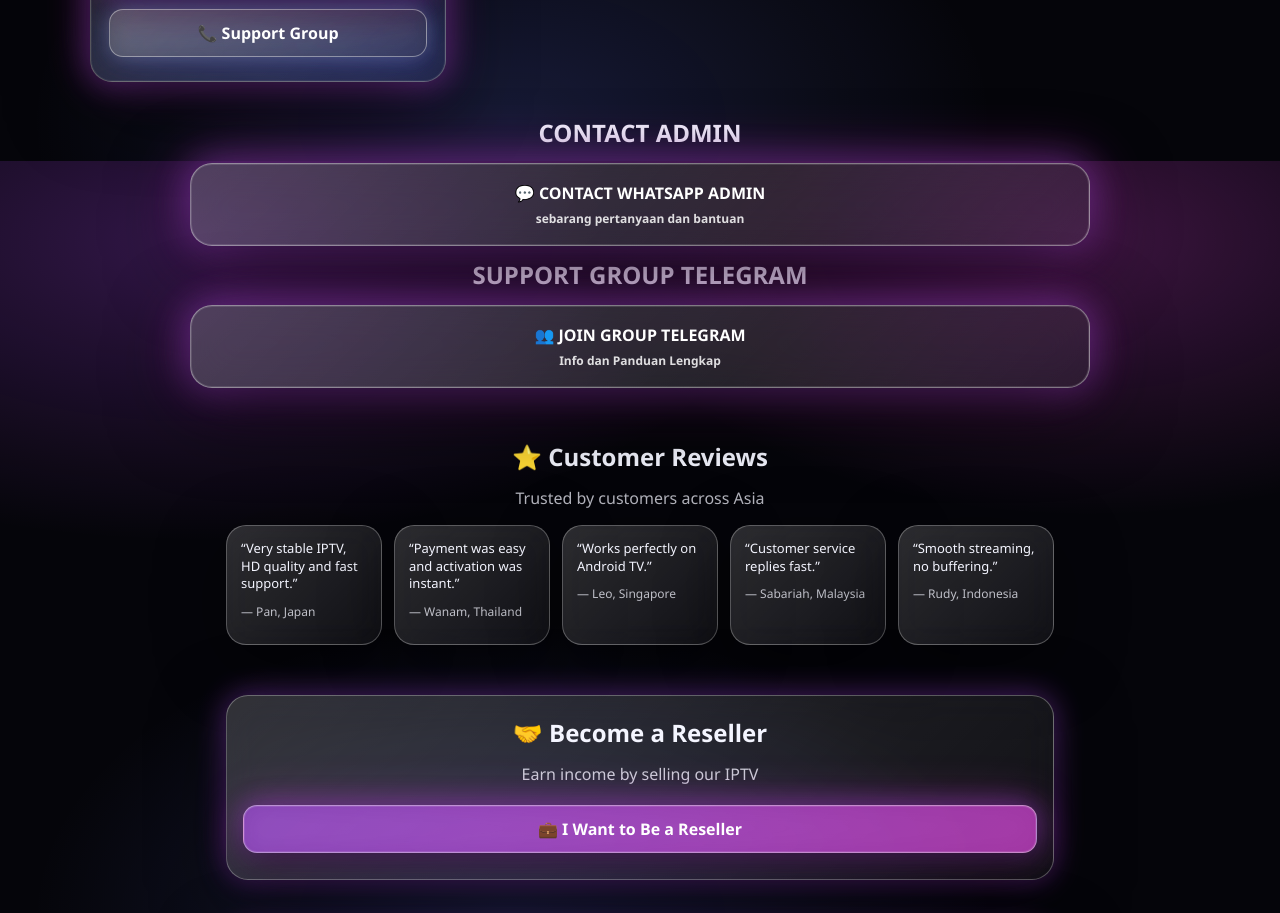
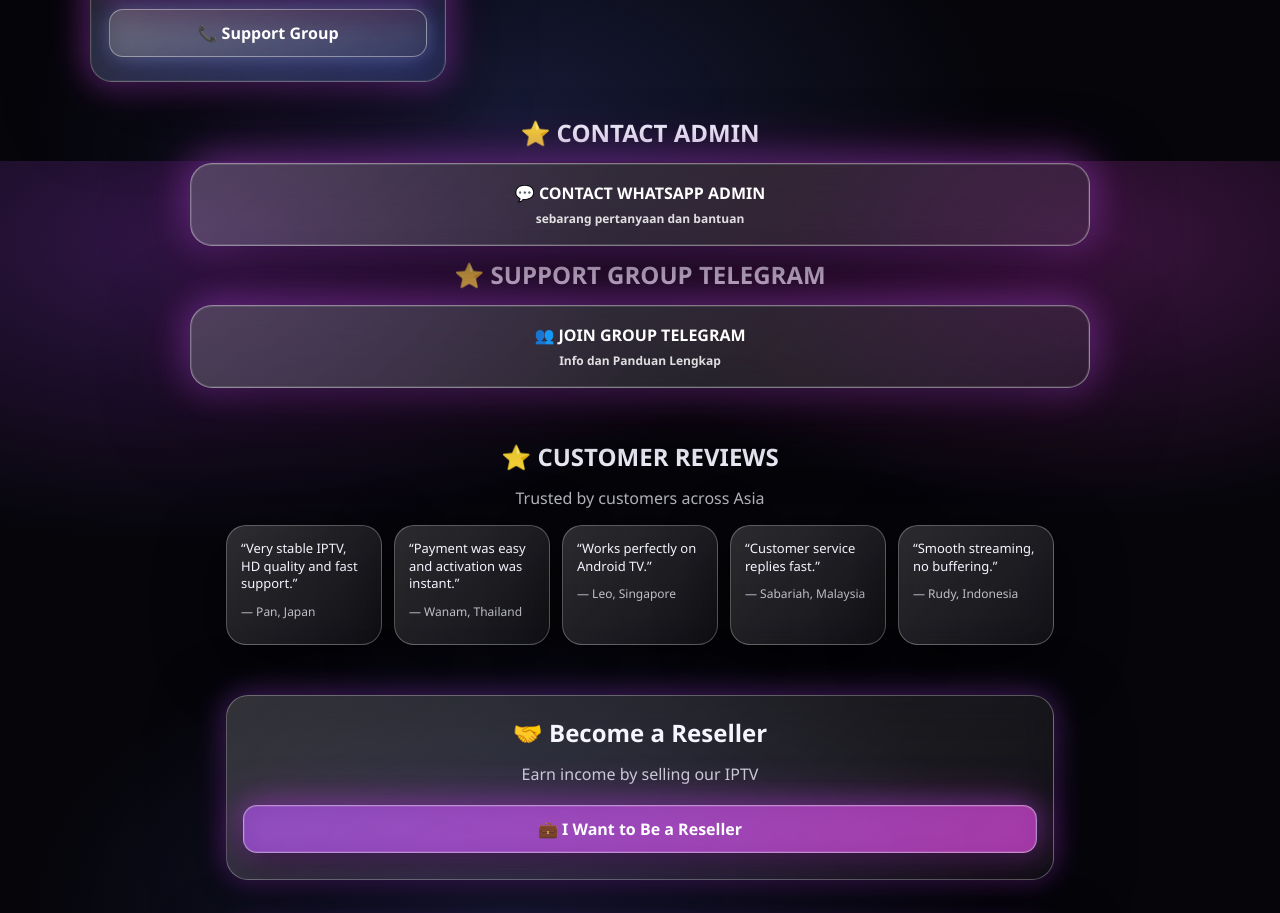
Before and after one commit to IrkunIPTV/E1shopdev, a plain HTML site: page index.html in a window 1280 px wide. Shown: the part 2239-3152 px from the top of the page. Drawn offline with Linux system fonts and the light colour scheme.

Commit message:
Update index.html

```diff
--- a/index.html
+++ b/index.html
@@ -152,7 +152,7 @@
 
 <!-- ================= PAYMENT ================= -->
 <section class="payment">
-  <h2> CONTACT ADMIN </h2>
+  <h2> ⭐ CONTACT ADMIN </h2>
   <div class="payment-box">
 
     <!-- UPDATED: WhatsApp with prefilled message -->
@@ -162,7 +162,7 @@
     </a>
 
 <section class="group telegram">
-  <h2> SUPPORT GROUP TELEGRAM </h2>
+  <h2> ⭐ SUPPORT GROUP TELEGRAM </h2>
   <div class="payment-box">
 
     <!-- UPDATED: WhatsApp with prefilled message -->
@@ -176,7 +176,7 @@
 
 <!-- ================= CUSTOMER REVIEWS ================= -->
 <section class="reviews">
-  <h2>⭐ Customer Reviews</h2>
+  <h2>⭐ CUSTOMER REVIEWS</h2>
   <p class="review-sub">Trusted by customers across Asia</p>
 
   <div class="review-box">
```
